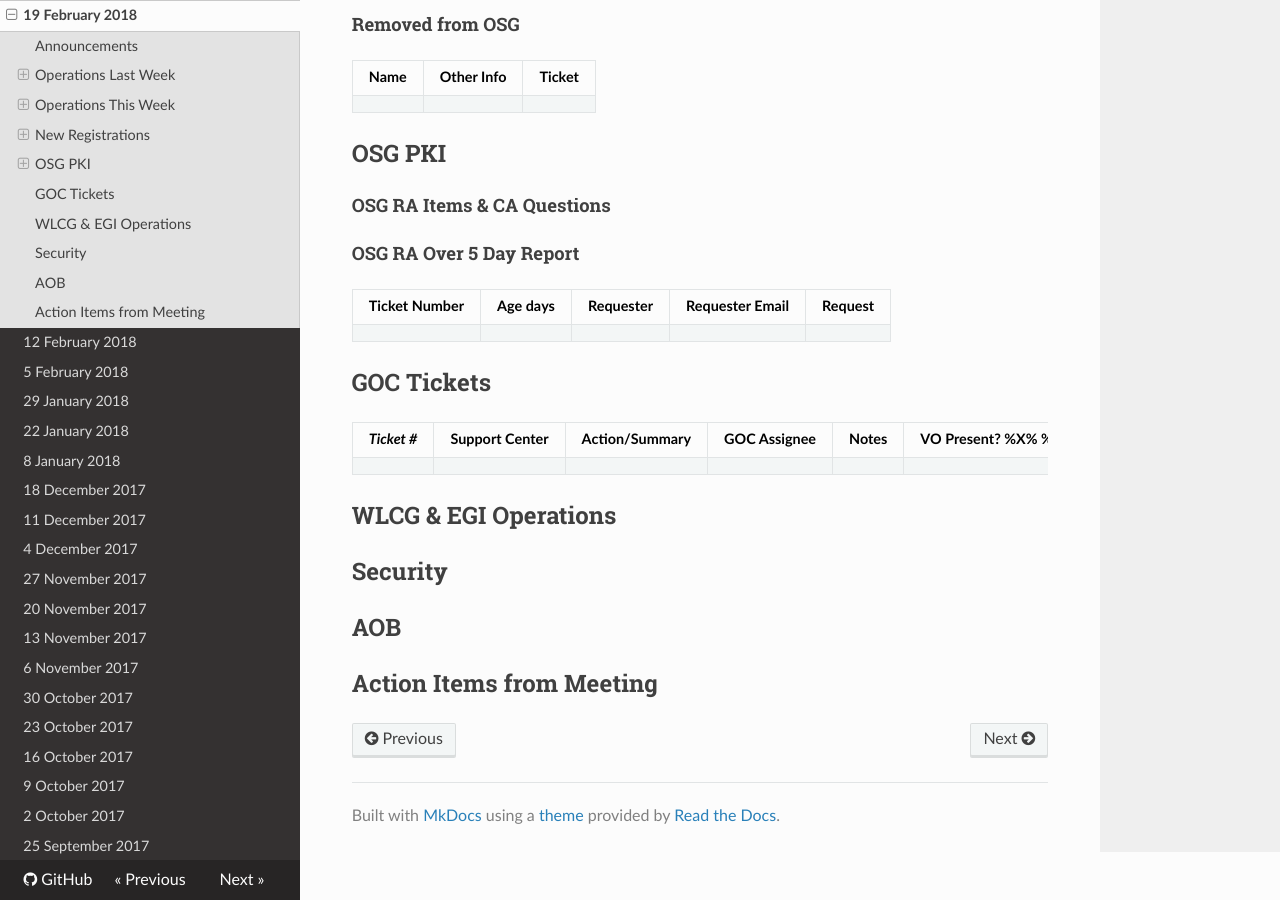
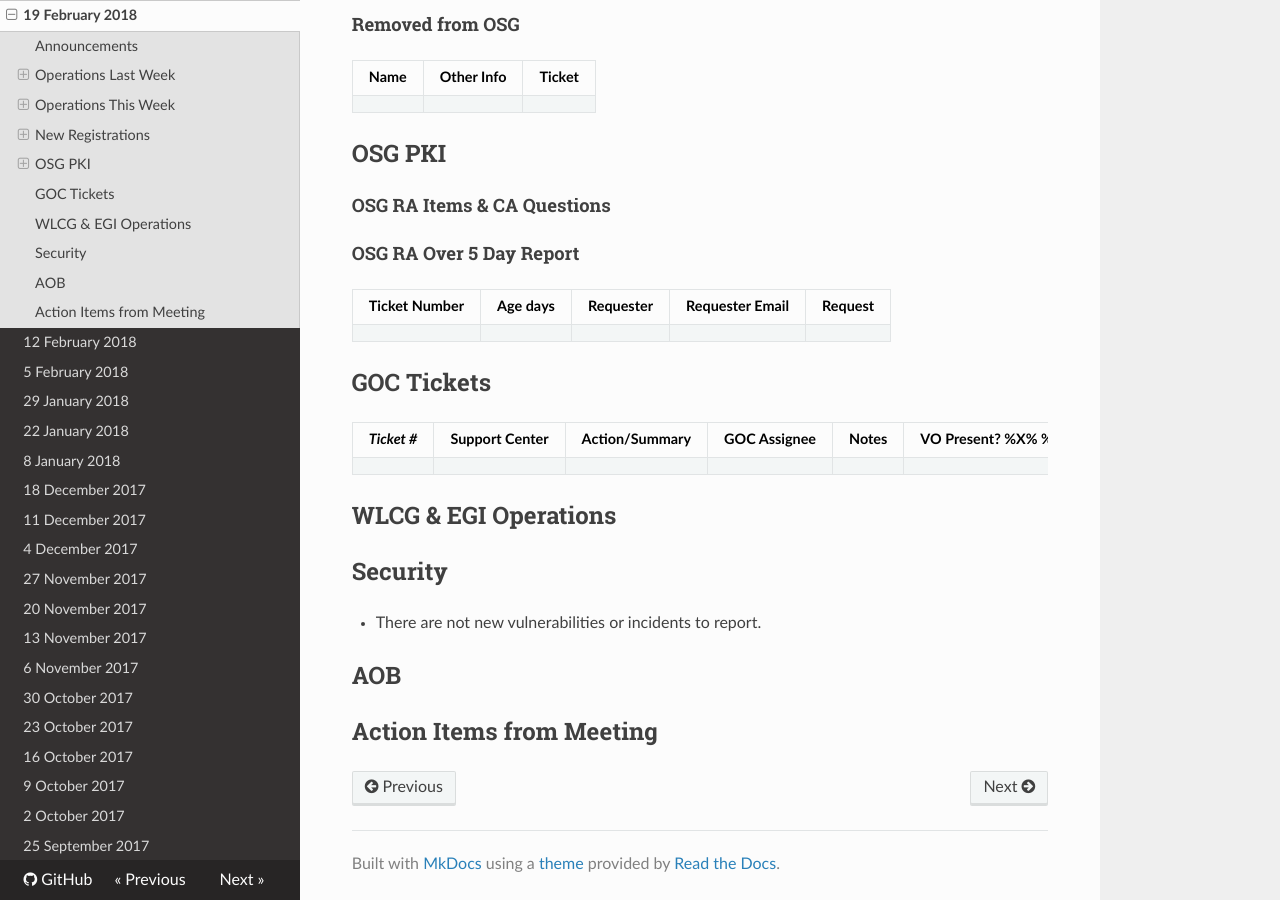
Before and after one commit to osg-htc/operations, an MkDocs documentation site: the page built from docs/WeeklyMinutes/19Feb2018.md, in a window 1280 px wide and 900 px high, scrolled down 1899 px. Built offline with MkDocs 1.6.1, drawn with Linux system fonts in a browser that asks for light colours; nearby versions of some CDN libraries; old or Windows-style settings are respelled for this version of MkDocs.

Commit message:
Update 19Feb2018.md
Update from Security

```diff
--- a/docs/WeeklyMinutes/19Feb2018.md
+++ b/docs/WeeklyMinutes/19Feb2018.md
@@ -84,6 +84,7 @@
 ## WLCG & EGI Operations
 
 ## Security
+   * There are not new vulnerabilities or incidents to report.
 
 ## AOB
 
```
